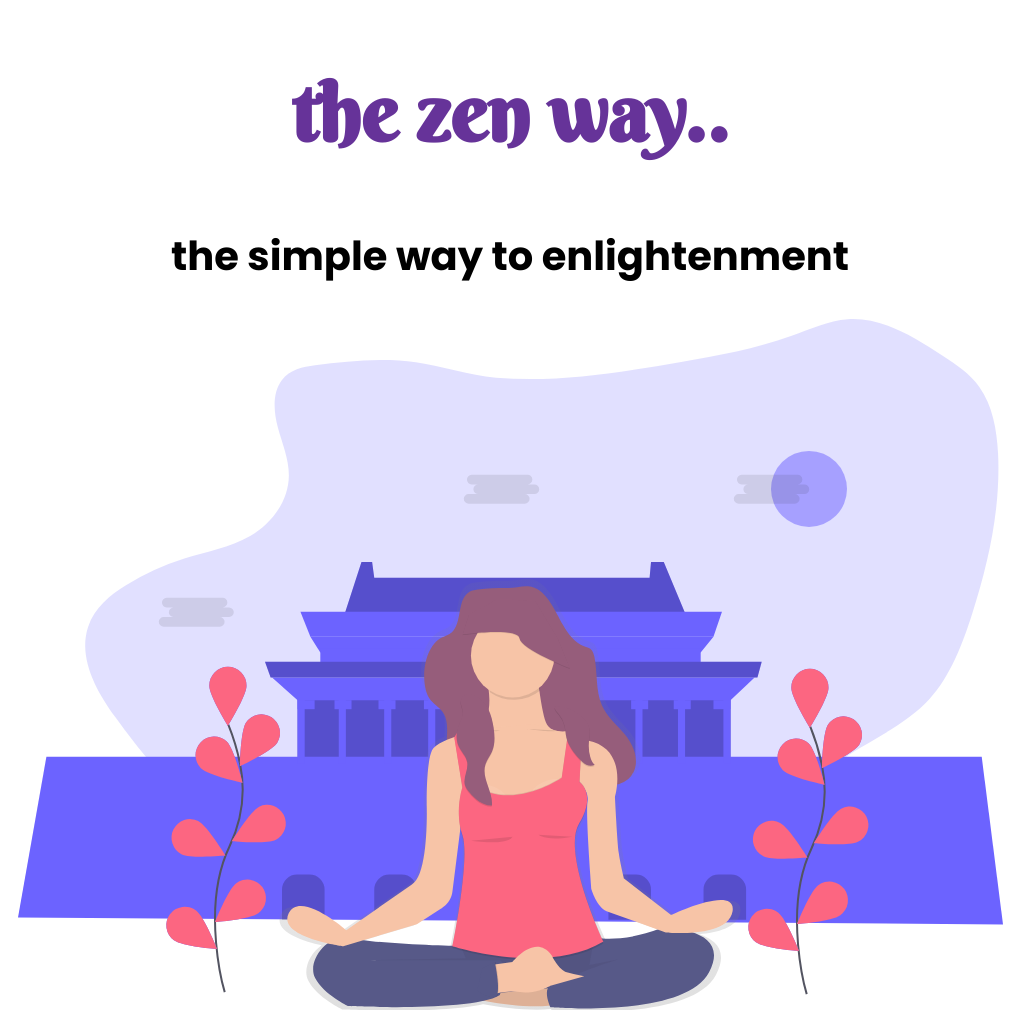
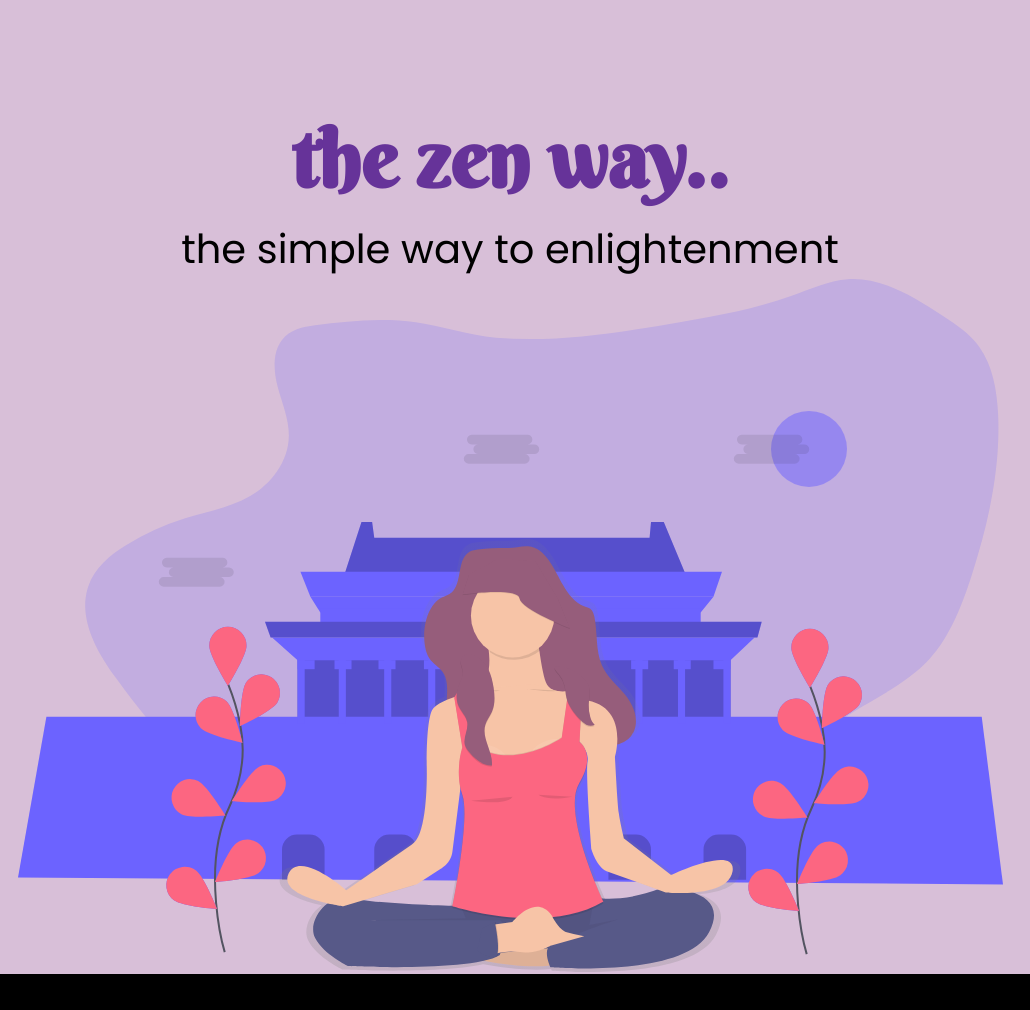
Before and after one commit to rajhritik/zen, a plain HTML site: page index.html in a window 1280 px wide. Shown: the top 1010 px of the page, without its empty margins (130-1160 px from the left). Drawn offline with Linux system fonts and the light colour scheme.

Commit message:
Update styles.css

```diff
--- a/CSS/styles.css
+++ b/CSS/styles.css
@@ -8,6 +8,7 @@ body {
     margin: 0;
     padding: 0;
     text-align: center;
+    box-sizing: border-box;
 }
 
 h1 {
@@ -34,21 +35,18 @@ p {
 
 /* ----------class selector---------- */
 
-.front-img {
-    width: 50%;
+.top-container {
+    background-color: thistle;
+    padding-top: 100px;
 }
 
-.welcome-text {
+.h-h1 {
     margin: 0px;
 }
 
-.motto {
-    margin-top: 0px;
-}
-
-.heading {
-    background-color: thistle;
-    height: 100vh;
+.h-h2 {
+    margin: 0px;
+    font-weight: 400;
 }
 
 .zen-img {
```
